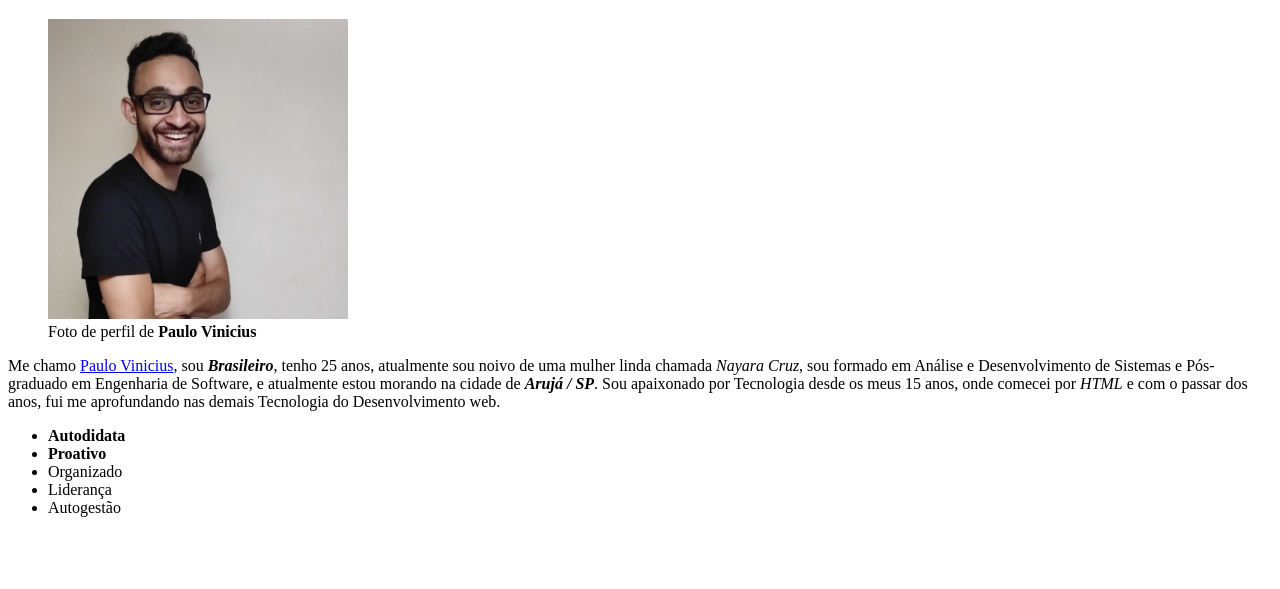
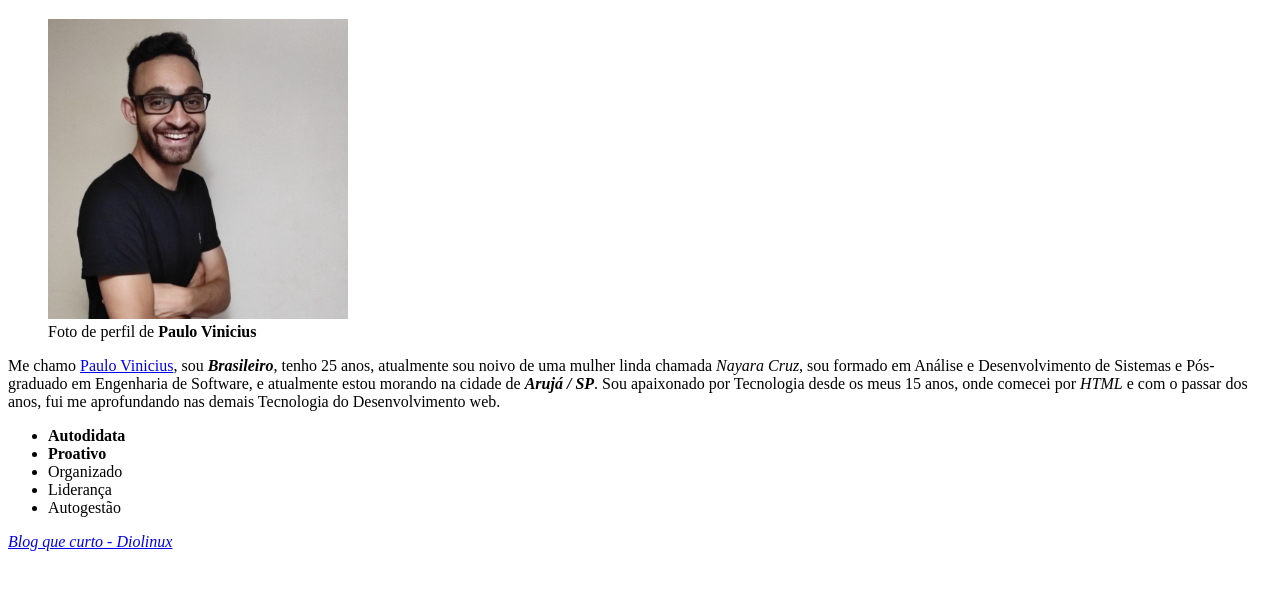
Before and after one commit to paulodelpra/paulodelpra, a plain HTML site: page index.html in a window 1280 px wide. Shown: the part 61-650 px from the top of the page. Drawn offline with Linux system fonts and the light colour scheme.

Commit message:
Adicionando link do blog

```diff
--- a/index.html
+++ b/index.html
@@ -21,5 +21,7 @@
             <li>Liderança</li>
             <li>Autogestão</li>
         </ul>
+
+        <p><a href="https://diolinux.com.br/" allt="Blog Diolinux" target="_blank"><em>Blog que curto - Diolinux</em></a></p>
     </body>
 </html>
```
